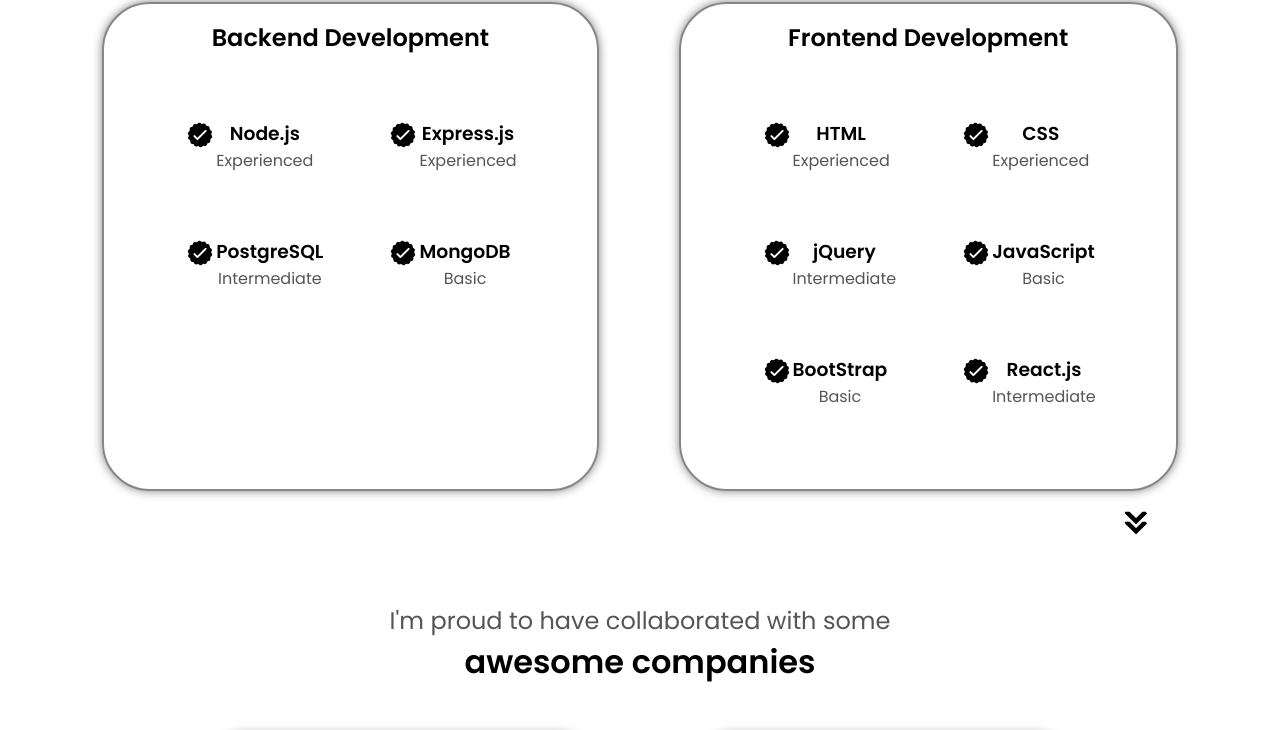
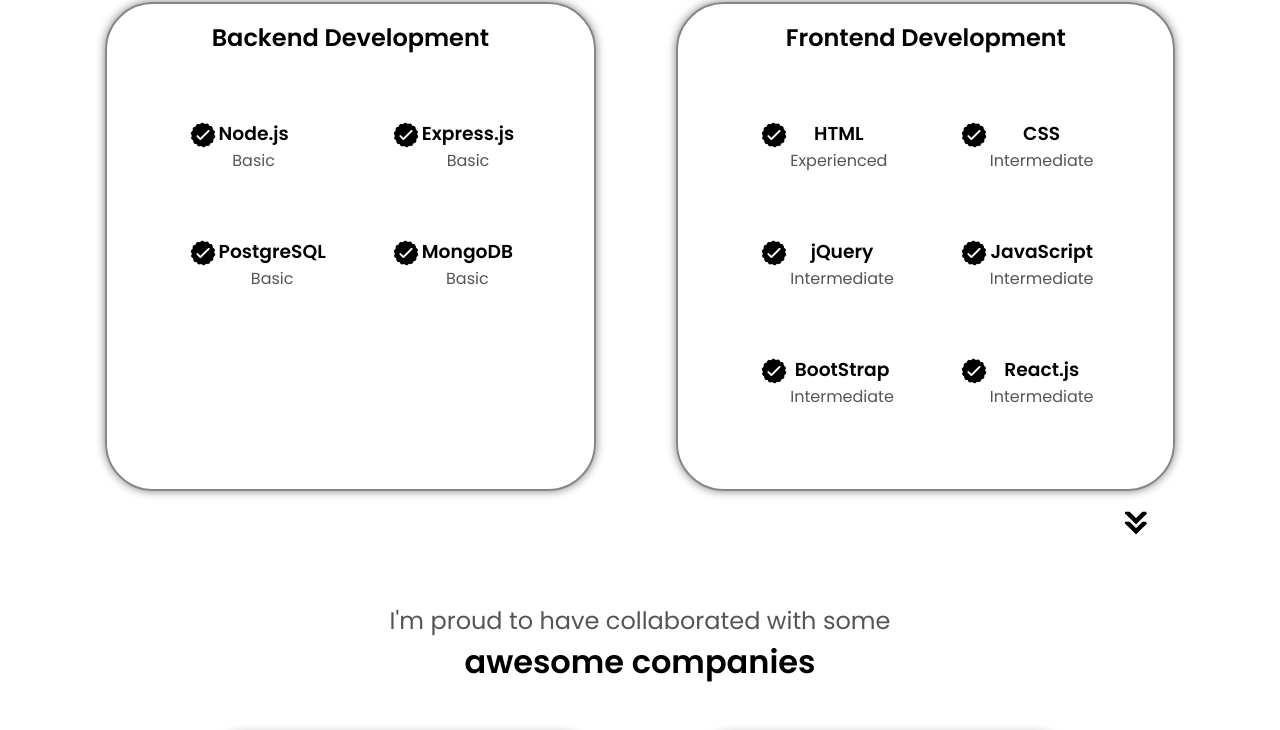
Before and after one commit to akthar30/portfolio-website, a plain HTML site: page index.html in a window 1280 px wide. Shown: the part 1849-2579 px from the top of the page. Drawn offline with Linux system fonts and the light colour scheme.

Commit message:
favicon added title

```diff
--- a/index.html
+++ b/index.html
@@ -6,8 +6,13 @@
     <title>Jahir Hussian</title>
     <link rel="stylesheet" href="./style.css">
     <link rel="stylesheet" href="./mediaquery.css">
+    <!-- Favicon -->
+    <link rel="icon" href="./assets/logo.png" type="image/x-icon">
+    <link rel="shortcut icon" href="./assets/logo.png" type="image/x-icon">
+
 </head>
 <body>
+
     <!-- Navbar -->
     <nav>
         <div class="logo">Jahir Hussain</div>
@@ -152,7 +157,7 @@
                     />
                     <div>
                       <h3>Node.js</h3>
-                      <p>Experienced</p>
+                      <p>Basic</p>
                     </div>
                   </article>
                   <article>
@@ -163,7 +168,7 @@
                     />
                     <div>
                       <h3>Express.js</h3>
-                      <p>Experienced</p>
+                      <p>Basic</p>
                     </div>
                   </article>
                   <article>
@@ -174,7 +179,7 @@
                     />
                     <div>
                       <h3>PostgreSQL</h3>
-                      <p>Intermediate</p>
+                      <p>Basic</p>
                     </div>
                   </article>
                   <article>
@@ -212,7 +217,7 @@
                     />
                     <div>
                       <h3>CSS</h3>
-                      <p>Experienced</p>
+                      <p>Intermediate</p>
                     </div>
                   </article>
                   <article>
@@ -234,7 +239,7 @@
                     />
                     <div>
                       <h3>JavaScript</h3>
-                      <p>Basic</p>
+                      <p>Intermediate</p>
                     </div>
                   </article>
                   <article>
@@ -245,7 +250,7 @@
                     />
                     <div>
                       <h3>BootStrap</h3>
-                      <p>Basic</p>
+                      <p>Intermediate</p>
                     </div>
                   </article>
                   <article>
```
Also changed, not shown: assets/logo.png (added).
